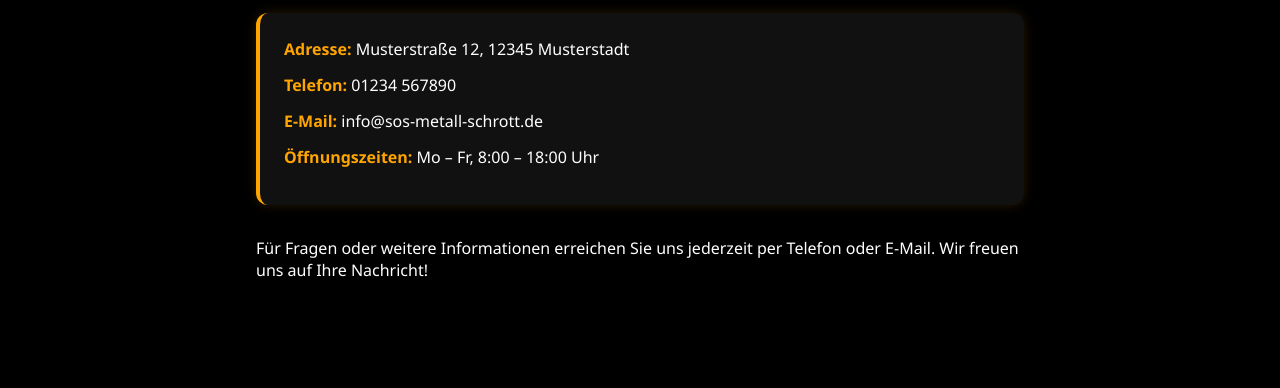
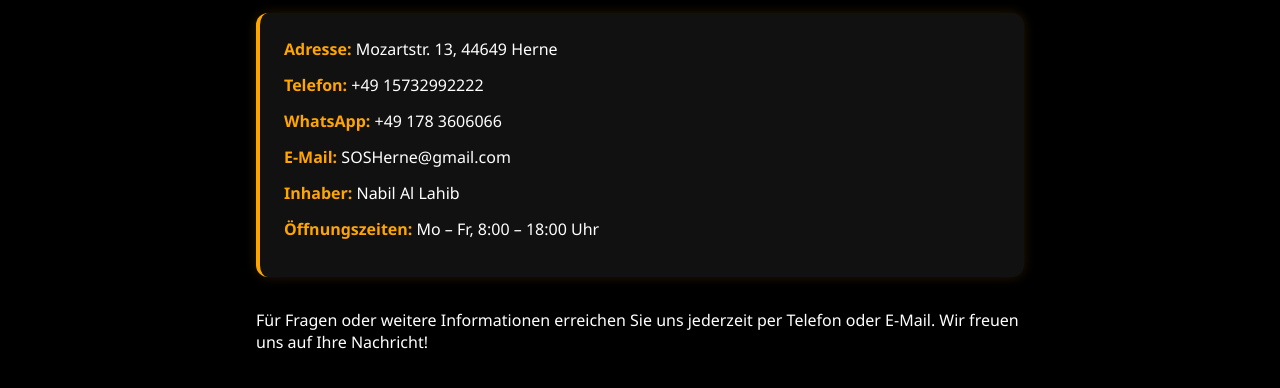
Before and after one commit to SoS-Cyber-prog/SoS, a plain HTML site: page docs/kontakt.html in a window 1280 px wide. Shown: the part 148-536 px from the top of the page. Drawn offline with Linux system fonts and the light colour scheme.

Commit message:
Update kontakt.html

```diff
--- a/docs/kontakt.html
+++ b/docs/kontakt.html
@@ -101,9 +101,11 @@
   <main>
     <h1>Kontaktieren Sie uns</h1>
     <section class="contact-info">
-      <p><strong>Adresse:</strong> Musterstraße 12, 12345 Musterstadt</p>
-      <p><strong>Telefon:</strong> 01234 567890</p>
-      <p><strong>E-Mail:</strong> info@sos-metall-schrott.de</p>
+      <p><strong>Adresse:</strong> Mozartstr. 13, 44649 Herne</p>
+      <p><strong>Telefon:</strong> +49 15732992222</p>
+      <p><strong>WhatsApp:</strong> +49 178 3606066</p>
+      <p><strong>E-Mail:</strong> SOSHerne@gmail.com</p>
+      <p><strong>Inhaber:</strong> Nabil Al Lahib</p>
       <p><strong>Öffnungszeiten:</strong> Mo – Fr, 8:00 – 18:00 Uhr</p>
     </section>
     <p>Für Fragen oder weitere Informationen erreichen Sie uns jederzeit per Telefon oder E-Mail. Wir freuen uns auf Ihre Nachricht!</p>
```
